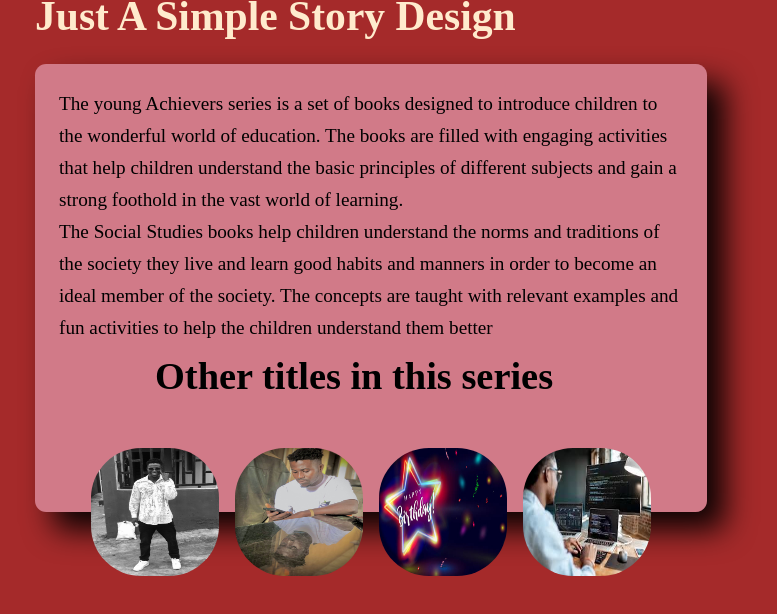
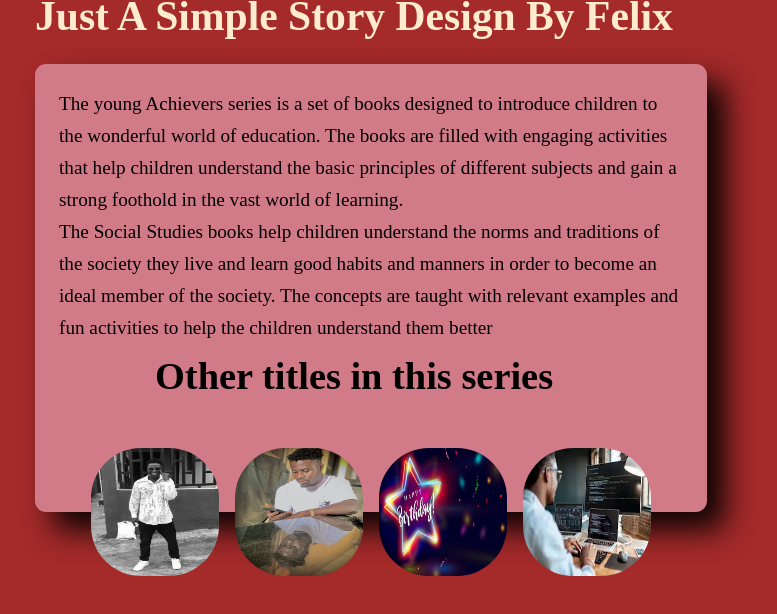
Before and after one commit to Ayimoghofelix07/Book-Cover-Design, a plain HTML site: page index.html in a window 1280 px wide. Shown: the whole page, without its empty margins (317-1094 px from the left). Drawn offline with Linux system fonts and the light colour scheme.

Commit message:
I modified the main header title which is header1

```diff
--- a/index.html
+++ b/index.html
@@ -6,7 +6,7 @@
 </head>
 <body>
     <h1 class="main_header">
-        Just A Simple Story Design
+        Just A Simple Story Design By Felix
     </h1>
 
     <div class="container">
```
Also changed, not shown: 2 other files.
